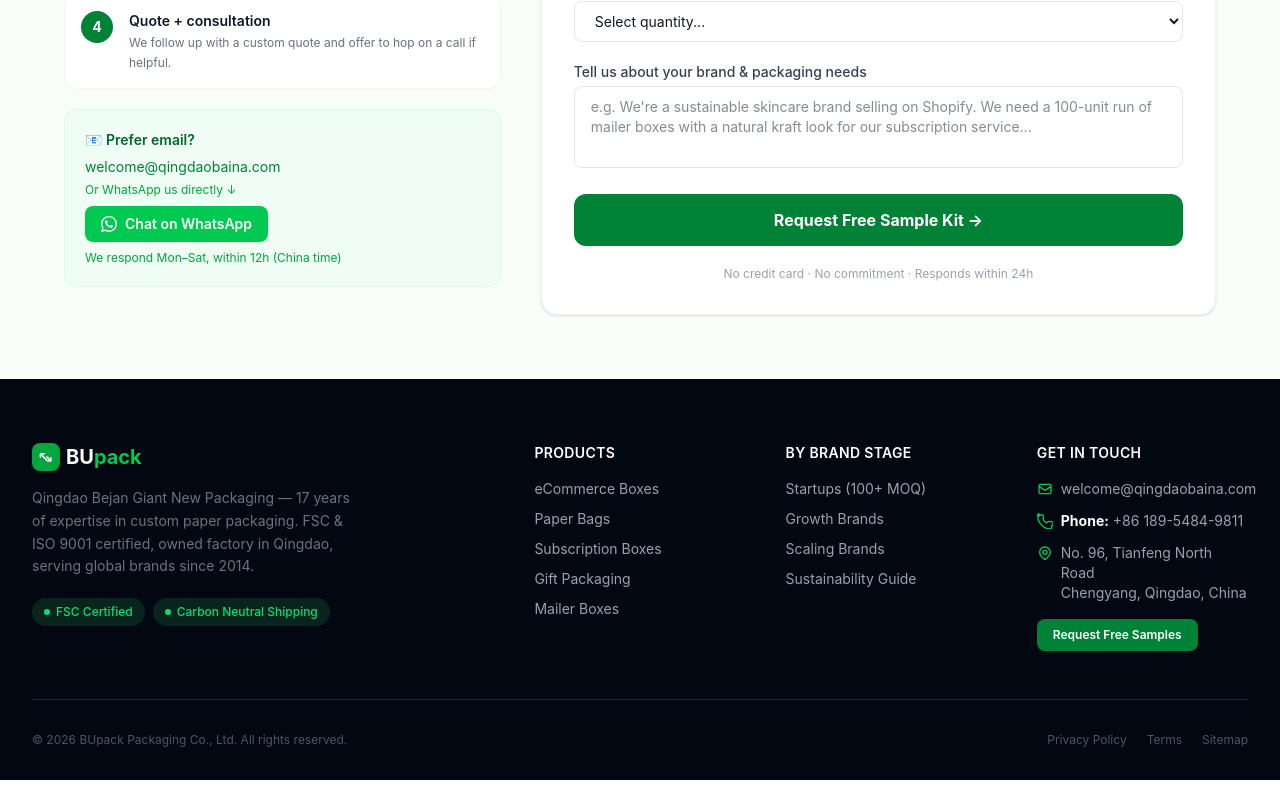
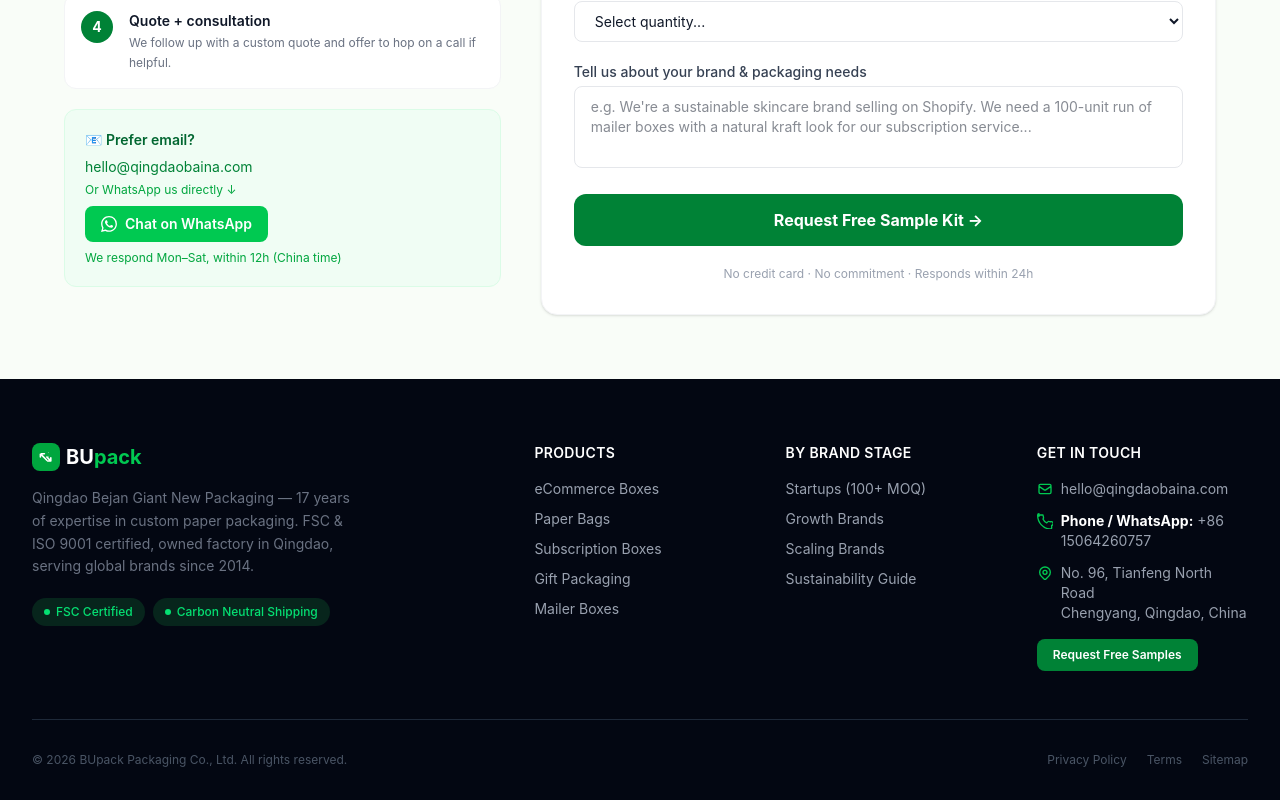
Before and after one commit to rocknjp/bupackeco, a Next.js app: page /contact in a window 1280 px wide. Shown: the part 808-1608 px from the top of the page. Built offline with nearby package versions, Linux system fonts and the light colour scheme.

Commit message:
fix: 统一联系电话和邮箱 — WhatsApp +86 15064260757, hello@qingdaobaina.com

```diff
--- a/app/contact/page.tsx
+++ b/app/contact/page.tsx
@@ -93,8 +93,8 @@
 
               <div className="bg-green-50 border border-green-100 rounded-xl p-5 mt-4">
               <p className="text-green-800 font-semibold text-sm mb-1">📧 Prefer email?</p>
-              <a href="mailto:welcome@qingdaobaina.com" className="text-green-700 text-sm hover:underline">
-                welcome@qingdaobaina.com
+                <a href="mailto:hello@qingdaobaina.com" className="text-green-700 text-sm hover:underline">
+                  hello@qingdaobaina.com
               </a>
               <p className="text-green-600 text-xs mt-1">Or WhatsApp us directly ↓</p>
               <a
--- a/components/Footer.tsx
+++ b/components/Footer.tsx
@@ -59,18 +59,18 @@
             <h3 className="text-white font-semibold mb-4 text-sm uppercase tracking-wide">Get in Touch</h3>
             <ul className="space-y-3 text-sm">
               <li>
-                <a href="mailto:welcome@qingdaobaina.com" className="hover:text-white transition-colors flex items-center gap-2">
+                <a href="mailto:hello@qingdaobaina.com" className="hover:text-white transition-colors flex items-center gap-2">
                   <svg className="w-4 h-4 text-green-500 flex-shrink-0" fill="none" stroke="currentColor" viewBox="0 0 24 24">
                     <path strokeLinecap="round" strokeLinejoin="round" strokeWidth={2} d="M3 8l7.89 5.26a2 2 0 002.22 0L21 8M5 19h14a2 2 0 002-2V7a2 2 0 00-2-2H5a2 2 0 00-2 2v10a2 2 0 002 2z" />
                   </svg>
-                  welcome@qingdaobaina.com
+                  hello@qingdaobaina.com
                 </a>
               </li>
               <li className="flex items-start gap-2">
                 <svg className="w-4 h-4 text-green-500 flex-shrink-0 mt-0.5" fill="none" stroke="currentColor" viewBox="0 0 24 24">
                   <path strokeLinecap="round" strokeLinejoin="round" strokeWidth={2} d="M3 5a2 2 0 012-2h3.28a1 1 0 011 .948l.553 3.319a1 1 0 01-.363.989L8.92 9.146a11.003 11.003 0 005.666 5.666l1.89-1.89a1 1 0 01 .989-.363l3.319.553A1 1 0 0122 18.72V22a2 2 0 01-2 2h-1C9.715 23.3 1.105 14.69 1 4V3a2 2 0 012-2z" />
                 </svg>
-                <span><strong className="text-white">Phone:</strong> +86 189-5484-9811</span>
+                <span><strong className="text-white">Phone / WhatsApp:</strong> +86 15064260757</span>
               </li>
               <li className="flex items-start gap-2">
                 <svg className="w-4 h-4 text-green-500 flex-shrink-0 mt-0.5" fill="none" stroke="currentColor" viewBox="0 0 24 24">
```
